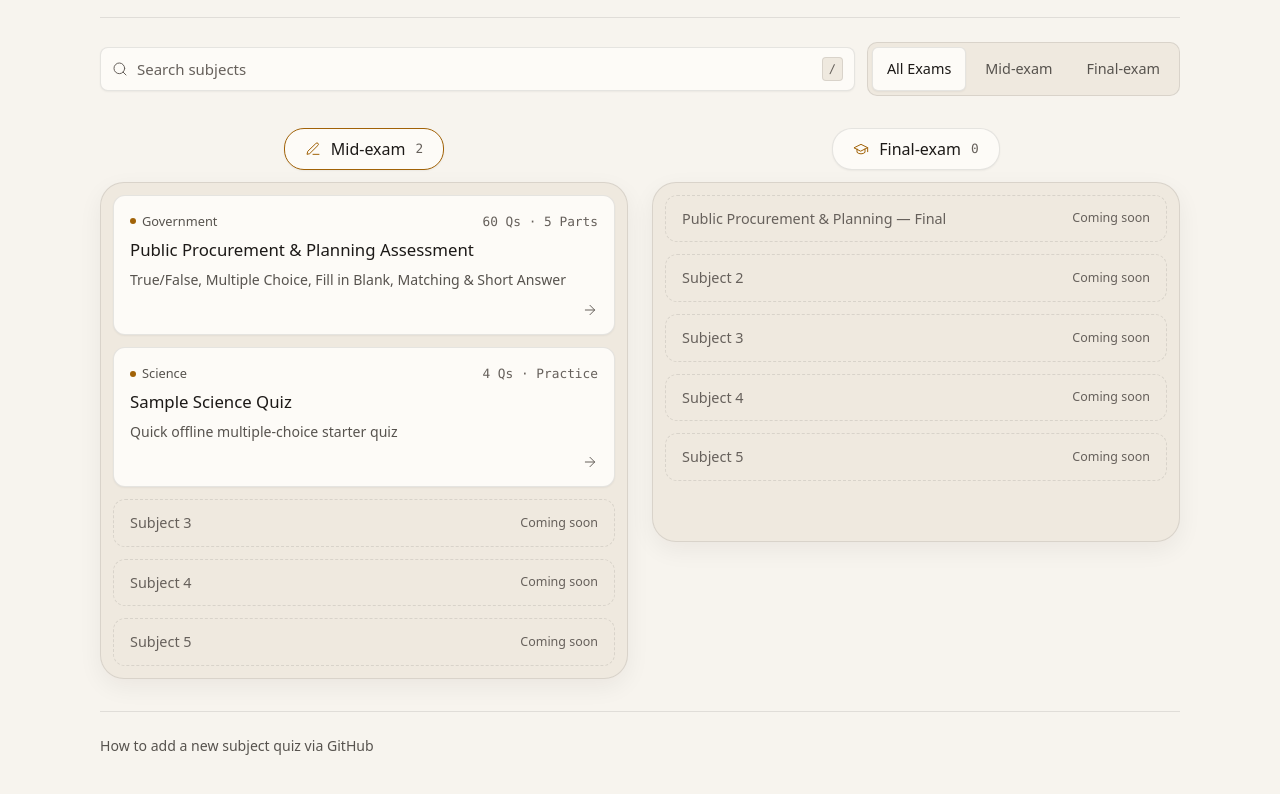
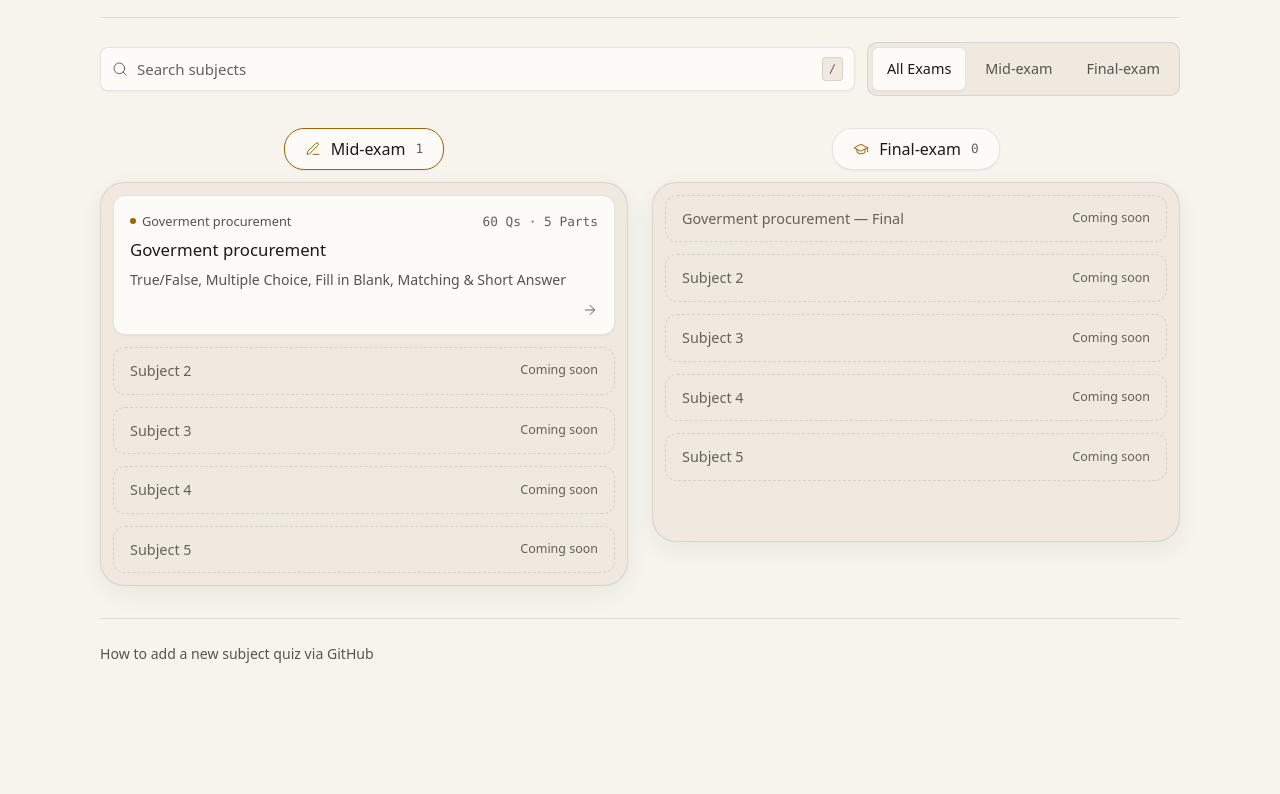
Before and after one commit to Birlack/lscm-quiz, a plain HTML site: page index.html in a window 1280 px wide. Shown: the part 88-882 px from the top of the page. After the commit the page ends 807 px from the top, so only its background shows below. Drawn offline with Linux system fonts and the light colour scheme.

Commit message:
Add files via upload

```diff
--- a/index.html
+++ b/index.html
@@ -704,18 +704,18 @@
               <path d="M12 20h9"/><path d="M16.5 3.5a2.12 2.12 0 0 1 3 3L7 19l-4 1 1-4Z"/>
             </svg>
             <span>Mid-exam</span>
-            <span class="pill-count" id="mid-count">2</span>
+            <span class="pill-count" id="mid-count">1</span>
           </div>
 
           <div class="exam-panel" data-subject="Mid-exam">
-            <article class="quiz-card" data-quiz-card data-exam="mid" data-search="public procurement planning assessment government mid-exam">
+            <article class="quiz-card" data-quiz-card data-exam="mid" data-search="goverment government procurement planning assessment mid-exam">
               <div class="quiz-card-top">
-                <span class="subject-label"><span class="subject-dot" aria-hidden="true"></span>Government</span>
+                <span class="subject-label"><span class="subject-dot" aria-hidden="true"></span>Goverment procurement</span>
                 <span class="meta-tag">60 Qs · 5 Parts</span>
               </div>
               <h3>
                 <a class="card-link" href="quizzes/mid-exam/government-procurement.html" data-quiz-id="gov-procurement-mid">
-                  Public Procurement &amp; Planning Assessment
+                  Goverment procurement
                 </a>
               </h3>
               <p class="quiz-desc">True/False, Multiple Choice, Fill in Blank, Matching &amp; Short Answer</p>
@@ -727,25 +727,10 @@
               </div>
             </article>
 
-            <article class="quiz-card" data-quiz-card data-exam="mid" data-search="sample science quiz practice">
-              <div class="quiz-card-top">
-                <span class="subject-label"><span class="subject-dot" aria-hidden="true"></span>Science</span>
-                <span class="meta-tag">4 Qs · Practice</span>
-              </div>
-              <h3>
-                <a class="card-link" href="quizzes/science/sample-quiz.html" data-quiz-id="science-sample-quiz">
-                  Sample Science Quiz
-                </a>
-              </h3>
-              <p class="quiz-desc">Quick offline multiple-choice starter quiz</p>
-              <div class="quiz-card-foot">
-                <div class="badge-row" data-badges="science-sample-quiz"></div>
-                <svg class="card-arrow" width="16" height="16" viewBox="0 0 24 24" fill="none" stroke="currentColor" stroke-width="1.5" stroke-linecap="round" stroke-linejoin="round" aria-hidden="true">
-                  <path d="M5 12h14"/><path d="m12 5 7 7-7 7"/>
-                </svg>
-              </div>
-            </article>
-
+            <div class="upcoming-slot">
+              <span>Subject 2</span>
+              <span class="upcoming-meta">Coming soon</span>
+            </div>
             <div class="upcoming-slot">
               <span>Subject 3</span>
               <span class="upcoming-meta">Coming soon</span>
@@ -773,7 +758,7 @@
 
           <div class="exam-panel" data-subject="Final-exam">
             <div class="upcoming-slot">
-              <span>Public Procurement &amp; Planning — Final</span>
+              <span>Goverment procurement — Final</span>
               <span class="upcoming-meta">Coming soon</span>
             </div>
             <div class="upcoming-slot">
```
